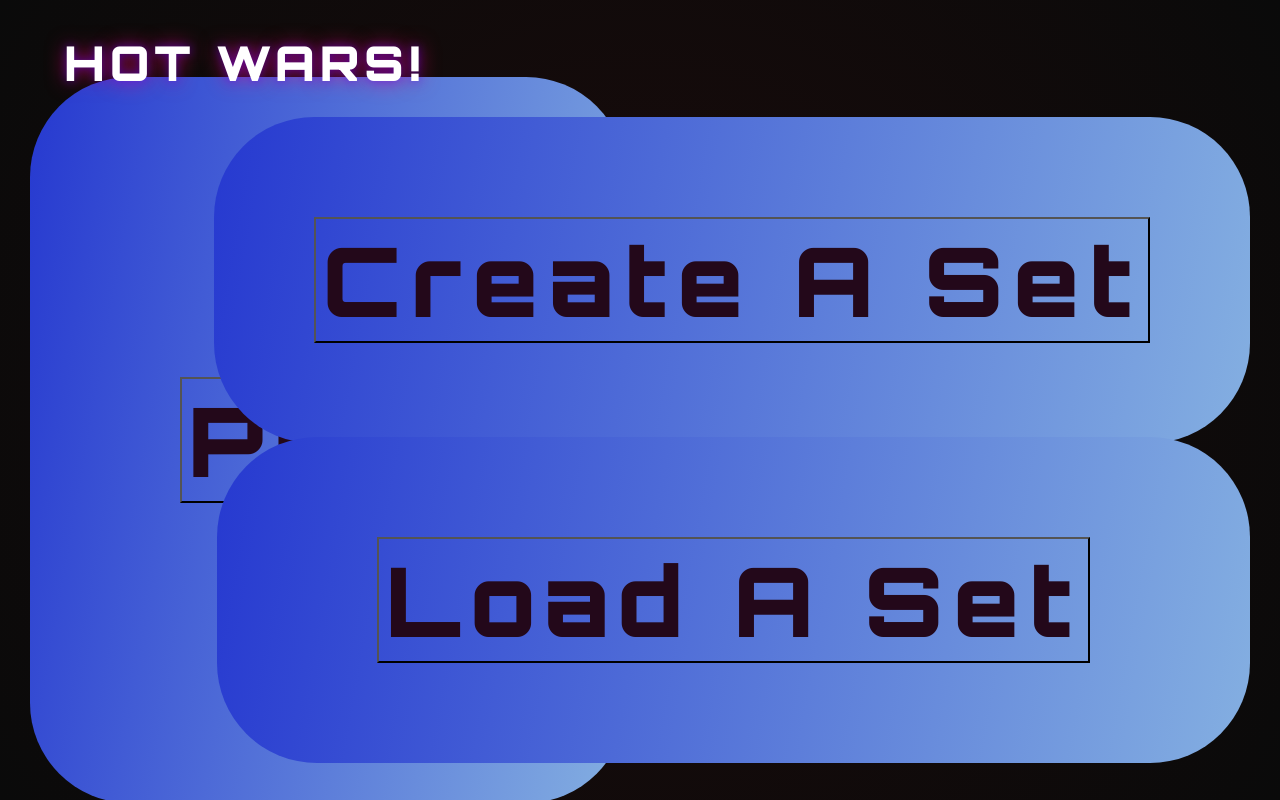
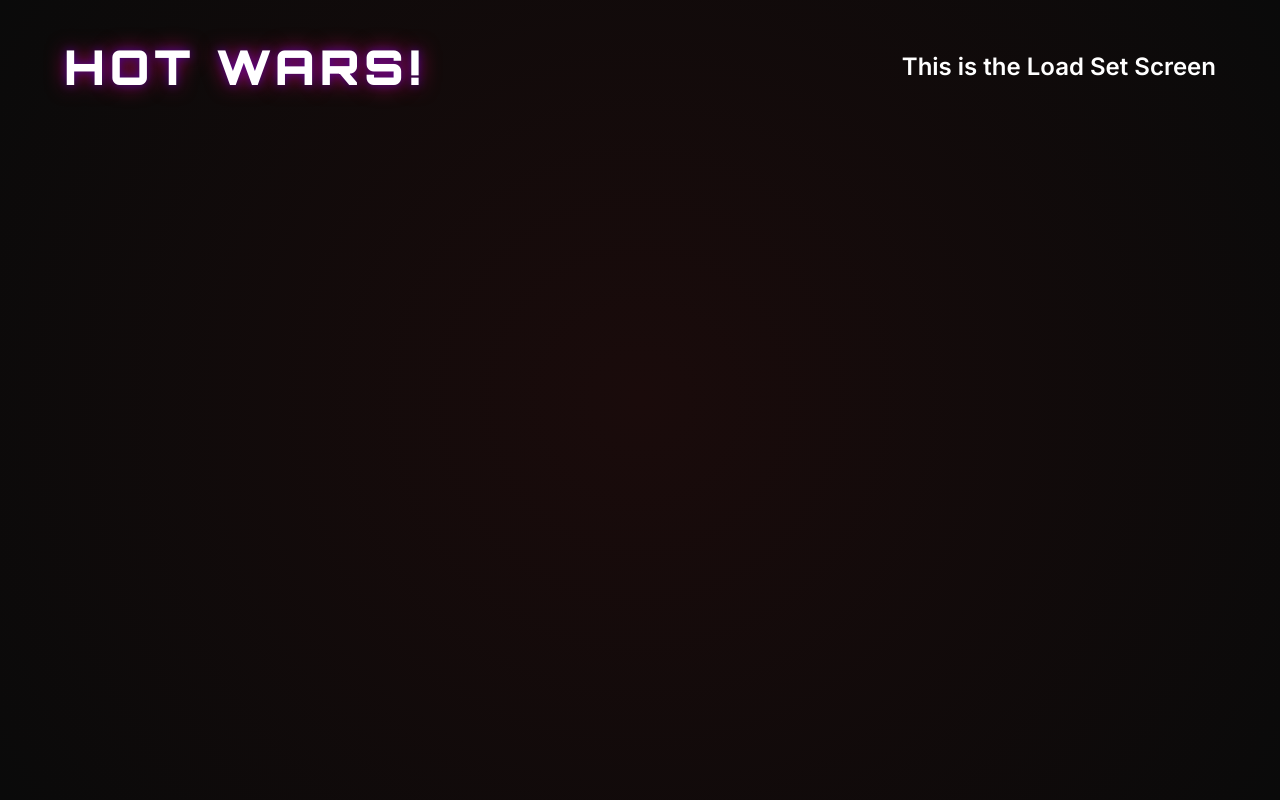
Before and after one commit to arsenic018/CS321-PROJECT, a React (Vite) app in the folder HotWars/: page /LoadSet in a window 1280 px wide. Built offline with nearby package versions, Linux system fonts and the light colour scheme.

Commit message:
made pages unique

```diff
--- a/HotWars/src/pages/CreateSet.jsx
+++ b/HotWars/src/pages/CreateSet.jsx
@@ -5,32 +5,33 @@ const CreateSet = () => {
         <div className="startPanel">
             <header className="startHeader">
                 <h1 className="gameTitle">HOT WARS!</h1>
+                <h2 className="PageTitle"> This is the Create Set Screen</h2>
             </header>
-            <PlayButton/>
+            {/* <PlayButton/>
             <CreateButton/>
-            <LoadButton/>
+            <LoadButton/> */}
         </div>
 
     )
 }
-function PlayButton(){
-    return (
-        <div className="left-middle-button">
-        <button className="button-title">Play</button>
-        </div>
-    )
-}
-function CreateButton(){
-    return (<div className="right-top-button">
-        <button className="button-title">Create A Set</button>
-        </div>
-    )
-}
-function LoadButton(){
-    return (<div className="right-bottom-button">
-        <button className="button-title">Load A Set</button>
-        </div>
-    )
-}
+// function PlayButton(){
+//     return (
+//         <div className="left-middle-button">
+//         <button className="button-title">Play</button>
+//         </div>
+//     )
+// }
+// function CreateButton(){
+//     return (<div className="right-top-button">
+//         <button className="button-title">Create A Set</button>
+//         </div>
+//     )
+// }
+// function LoadButton(){
+//     return (<div className="right-bottom-button">
+//         <button className="button-title">Load A Set</button>
+//         </div>
+//     )
+// }
 
 export default CreateSet
--- a/HotWars/src/pages/LoadSet.jsx
+++ b/HotWars/src/pages/LoadSet.jsx
@@ -2,35 +2,36 @@ import React from "react"
 import './LoadSet.css';
 const LoadSet = () => {
     return(
-        <div className="startPanel">
+       <div className="startPanel">
             <header className="startHeader">
                 <h1 className="gameTitle">HOT WARS!</h1>
+                <h2 className="PageTitle"> This is the Load Set Screen</h2>
             </header>
-            <PlayButton/>
+            {/* <PlayButton/>
             <CreateButton/>
-            <LoadButton/>
+            <LoadButton/> */}
         </div>
 
     )
 }
-function PlayButton(){
-    return (
-        <div className="left-middle-button">
-        <button className="button-title">Play</button>
-        </div>
-    )
-}
-function CreateButton(){
-    return (<div className="right-top-button">
-        <button className="button-title">Create A Set</button>
-        </div>
-    )
-}
-function LoadButton(){
-    return (<div className="right-bottom-button">
-        <button className="button-title">Load A Set</button>
-        </div>
-    )
-}
+// function PlayButton(){
+//     return (
+//         <div className="left-middle-button">
+//         <button className="button-title">Play</button>
+//         </div>
+//     )
+// }
+// function CreateButton(){
+//     return (<div className="right-top-button">
+//         <button className="button-title">Create A Set</button>
+//         </div>
+//     )
+// }
+// function LoadButton(){
+//     return (<div className="right-bottom-button">
+//         <button className="button-title">Load A Set</button>
+//         </div>
+//     )
+// }
 
 export default LoadSet
--- a/HotWars/src/pages/Play.jsx
+++ b/HotWars/src/pages/Play.jsx
@@ -2,35 +2,36 @@ import React from "react"
 import './Play.css';
 const Play = () => {
     return(
-        <div className="startPanel">
+    <div className="startPanel">
             <header className="startHeader">
                 <h1 className="gameTitle">HOT WARS!</h1>
+                <h2 className="PageTitle"> This is the Play Screen</h2>
             </header>
-            <PlayButton/>
+            {/* <PlayButton/>
             <CreateButton/>
-            <LoadButton/>
+            <LoadButton/> */}
         </div>
 
     )
 }
-function PlayButton(){
-    return (
-        <div className="left-middle-button">
-        <button className="button-title">Play</button>
-        </div>
-    )
-}
-function CreateButton(){
-    return (<div className="right-top-button">
-        <button className="button-title">Create A Set</button>
-        </div>
-    )
-}
-function LoadButton(){
-    return (<div className="right-bottom-button">
-        <button className="button-title">Load A Set</button>
-        </div>
-    )
-}
+// function PlayButton(){
+//     return (
+//         <div className="left-middle-button">
+//         <button className="button-title">Play</button>
+//         </div>
+//     )
+// }
+// function CreateButton(){
+//     return (<div className="right-top-button">
+//         <button className="button-title">Create A Set</button>
+//         </div>
+//     )
+// }
+// function LoadButton(){
+//     return (<div className="right-bottom-button">
+//         <button className="button-title">Load A Set</button>
+//         </div>
+//     )
+// }
 
 export default Play
```
